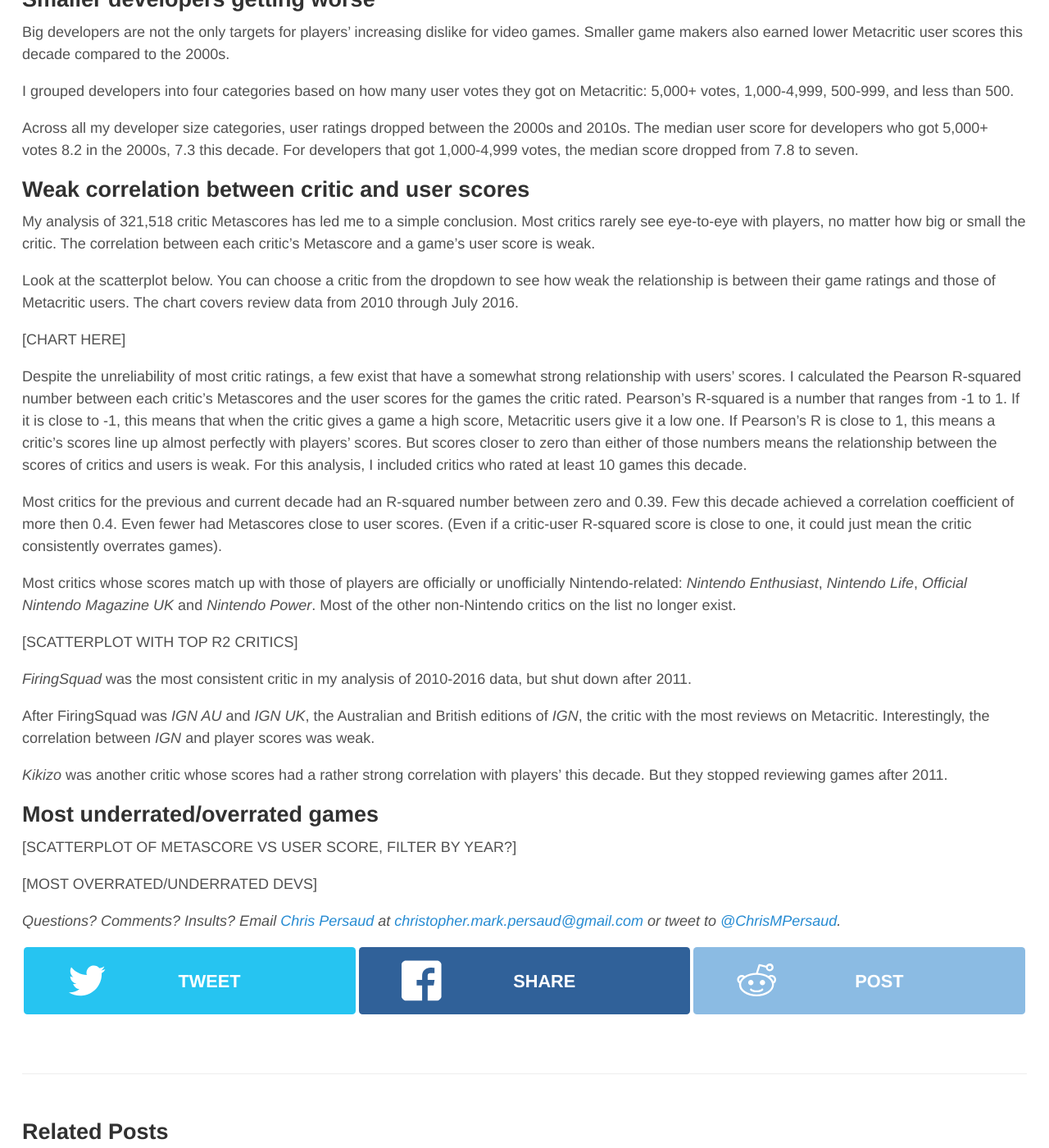
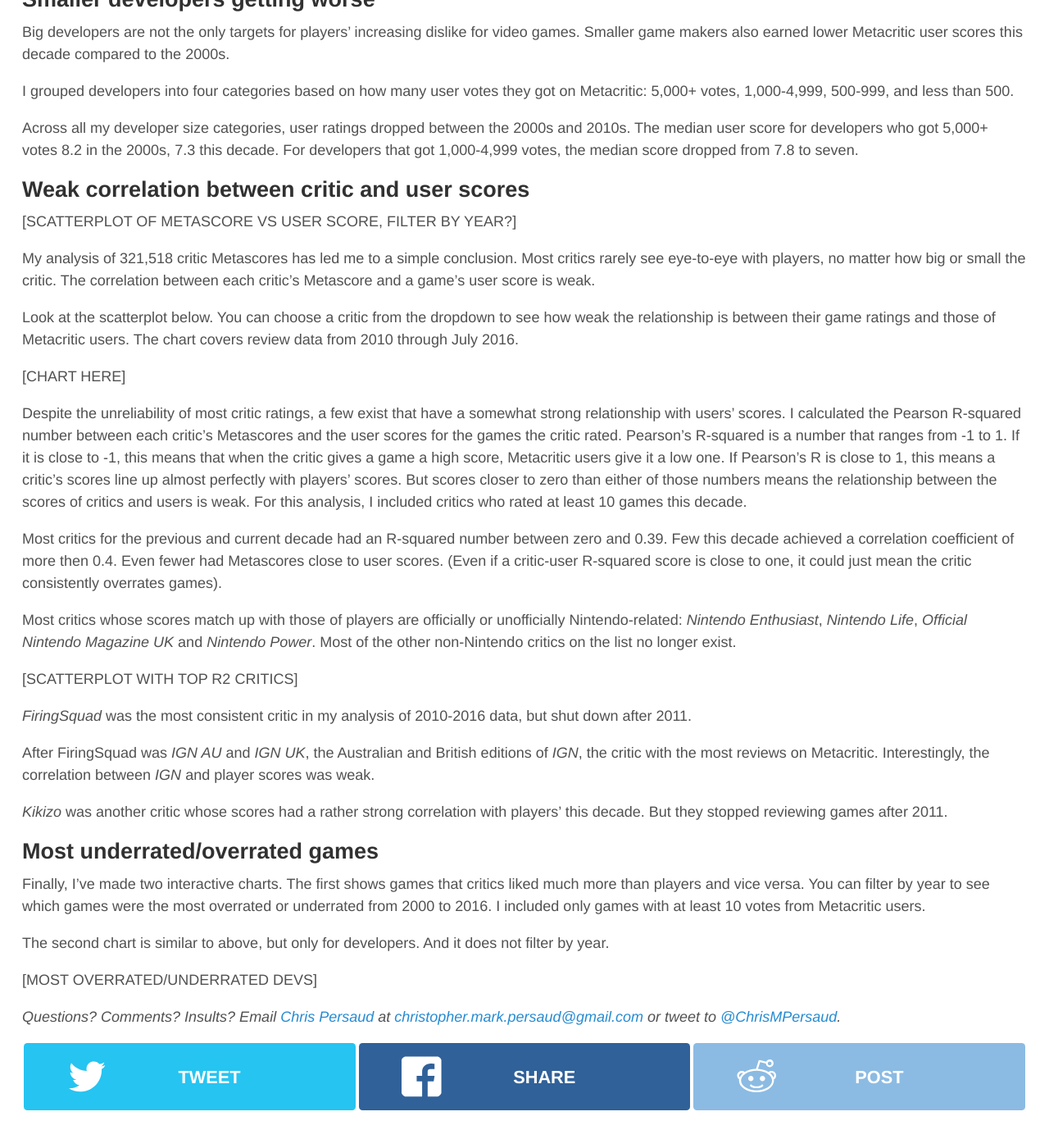
Before and after one commit to chrismp/chrismp.github.io, a Jekyll site: the page built from _posts/2099-01-01-metacritic-video-games.md, in a window 1280 px wide and 1400 px high, scrolled down 3211 px. Shown: the whole window at 82% size. Built offline with Jekyll 4.4.1, drawn with Linux system fonts in a browser that asks for light colours; nearby versions of some CDN libraries.

Commit message:
add more to post

```diff
--- a/_posts/2099-01-01-metacritic-video-games.md
+++ b/_posts/2099-01-01-metacritic-video-games.md
@@ -94,6 +94,8 @@
 
 ## Weak correlation between critic and user scores
 
+[SCATTERPLOT OF METASCORE VS USER SCORE, FILTER BY YEAR?]
+
 My analysis of 321,518 critic Metascores has led me to a simple conclusion. Most critics rarely see eye-to-eye with players, no matter how big or small the critic. The correlation between each critic's Metascore and a game's user score is weak.
 
 Look at the scatterplot below. You can choose a critic from the dropdown to see how weak the relationship is between their game ratings and those of Metacritic users. The chart covers review data from 2010 through July 2016.
@@ -117,6 +119,8 @@
 
 ## Most underrated/overrated games
 
-[SCATTERPLOT OF METASCORE VS USER SCORE, FILTER BY YEAR?]
+Finally, I've made two interactive charts. The first shows games that critics liked much more than players and vice versa. You can filter by year to see which games were the most overrated or underrated from 2000 to 2016. I included only games with at least 10 votes from Metacritic users.
+
+The second chart is similar to above, but only for developers. And it does not filter by year.
 
 [MOST OVERRATED/UNDERRATED DEVS]
```
